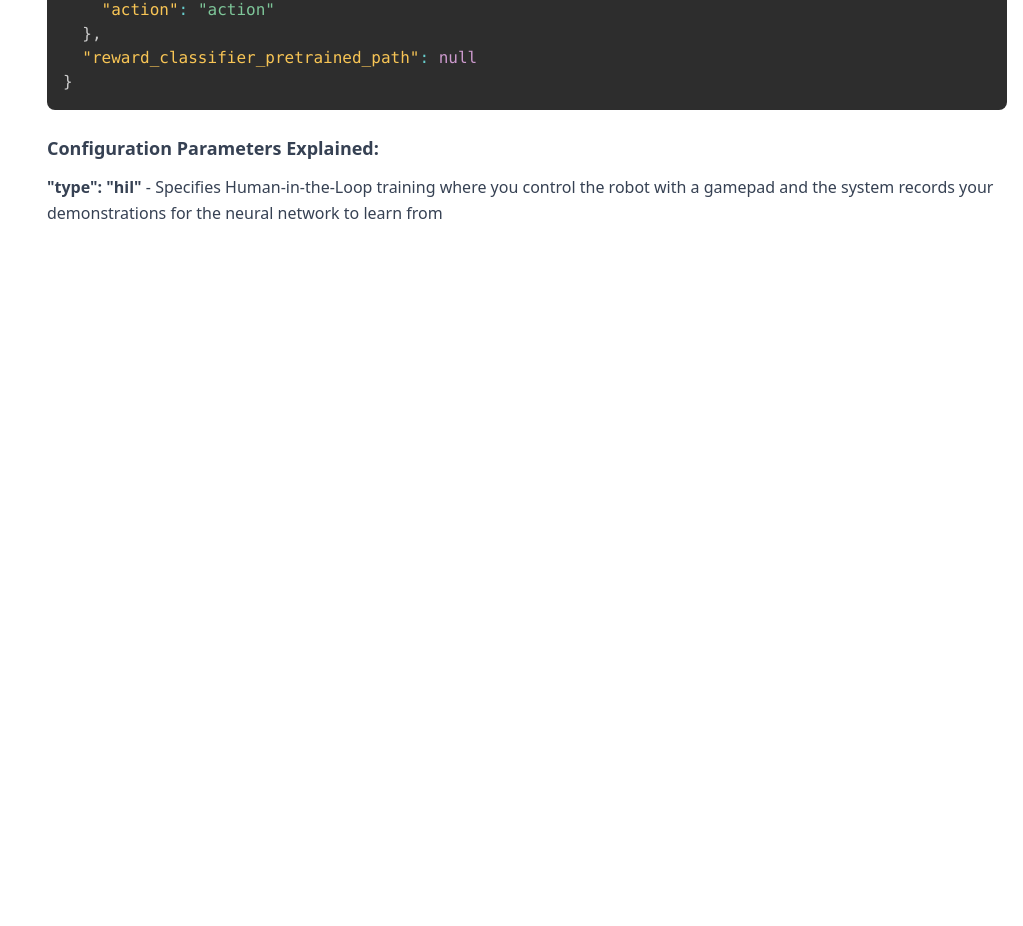
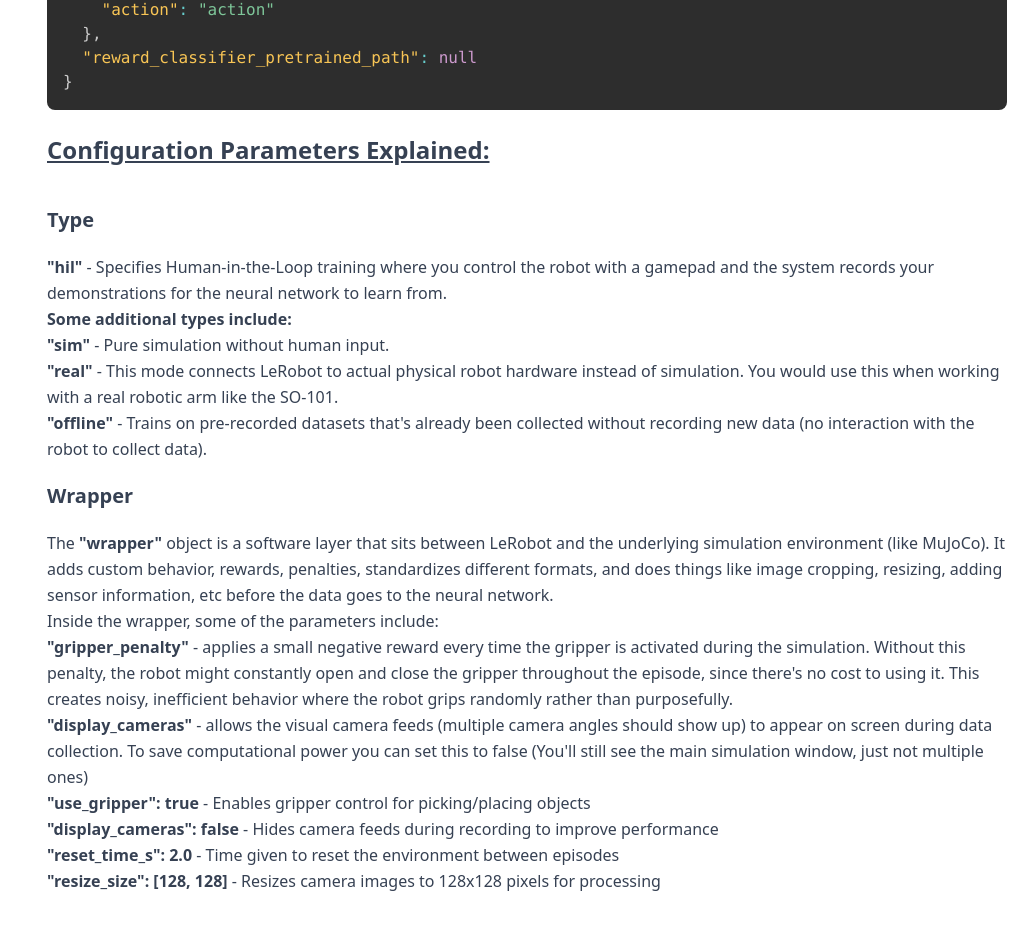
Before and after one commit to WilliamGiammona/learning-ai, a Next.js app: page /robotics in a window 1280 px wide. Shown: the part 3413-4339 px from the top of the page, without its empty margins (257-1280 px from the left). Before the commit the page ends 3671 px from the top, so only its background shows below. Built offline with nearby package versions, Linux system fonts and the light colour scheme.

Commit message:
continuing setup explanation

```diff
--- a/app/robotics/page.tsx
+++ b/app/robotics/page.tsx
@@ -354,15 +354,83 @@ const Robotics = () => {
 }`}
               </SyntaxHighlighter>
               <div className="mt-6">
-                <h4 className="text-lg font-semibold mb-3">
+                <h4 className="text-2xl font-semibold mb-10 underline">
                   Configuration Parameters Explained:
                 </h4>
                 <ul className="space-y-2">
+                  <h3 className="text-xl font-bold my-5">Type</h3>
                   <li>
-                    <strong>"type": "hil"</strong> - Specifies Human-in-the-Loop
+                    <strong>"hil"</strong> - Specifies Human-in-the-Loop
                     training where you control the robot with a gamepad and the
                     system records your demonstrations for the neural network to
-                    learn from
+                    learn from.
+                    <br />
+                    <strong>Some additional types include:</strong>
+                    <ul>
+                      <li>
+                        {" "}
+                        <strong>"sim"</strong> - Pure simulation without human
+                        input.
+                      </li>
+                      <li>
+                        <strong>"real"</strong> - This mode connects LeRobot to
+                        actual physical robot hardware instead of simulation.
+                        You would use this when working with a real robotic arm
+                        like the SO-101.
+                      </li>
+                      <li>
+                        <strong>"offline"</strong> - Trains on pre-recorded
+                        datasets that's already been collected without recording
+                        new data (no interaction with the robot to collect
+                        data).
+                      </li>
+                    </ul>
+                  </li>
+                  <h3 className="text-xl font-bold my-5">Wrapper</h3>
+                  <li>
+                    The <strong>"wrapper"</strong> object is a software layer
+                    that sits between LeRobot and the underlying simulation
+                    environment (like MuJoCo). It adds custom behavior, rewards,
+                    penalties, standardizes different formats, and does things
+                    like image cropping, resizing, adding sensor information,
+                    etc before the data goes to the neural network.
+                    <br />
+                    Inside the wrapper, some of the parameters include:
+                    <ul>
+                      <li>
+                        <strong>"gripper_penalty"</strong> - applies a small
+                        negative reward every time the gripper is activated
+                        during the simulation. Without this penalty, the robot
+                        might constantly open and close the gripper throughout
+                        the episode, since there's no cost to using it. This
+                        creates noisy, inefficient behavior where the robot
+                        grips randomly rather than purposefully.
+                      </li>
+                      <li>
+                        <strong>"display_cameras"</strong> - allows the visual
+                        camera feeds (multiple camera angles should show up) to
+                        appear on screen during data collection. To save
+                        computational power you can set this to false
+                        (You&apos;ll still see the main simulation window, just
+                        not multiple ones)
+                      </li>
+                      <li>
+                        <strong>"use_gripper": true</strong> - Enables gripper
+                        control for picking/placing objects
+                      </li>
+                      <li>
+                        <strong>"display_cameras": false</strong> - Hides camera
+                        feeds during recording to improve performance
+                      </li>
+                      <li>
+                        <strong>"reset_time_s": 2.0</strong> - Time given to
+                        reset the environment between episodes
+                      </li>
+                      <li>
+                        <strong>"resize_size": [128, 128]</strong> - Resizes
+                        camera images to 128x128 pixels for processing
+                      </li>
+                    </ul>
                   </li>
                 </ul>
               </div>
```
